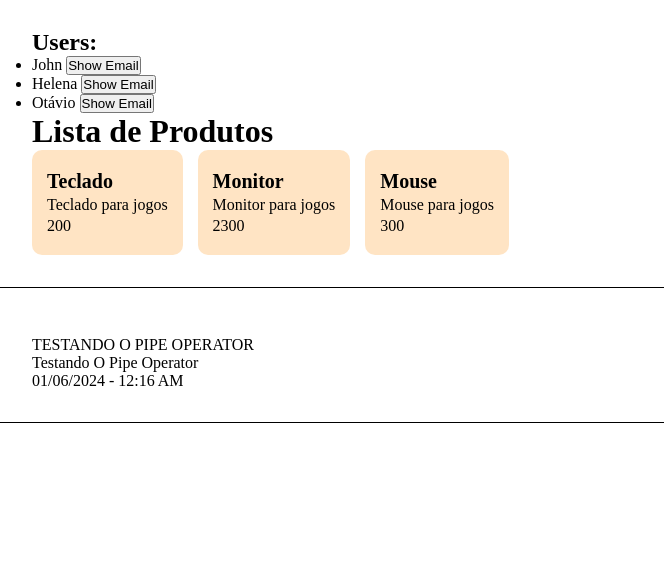
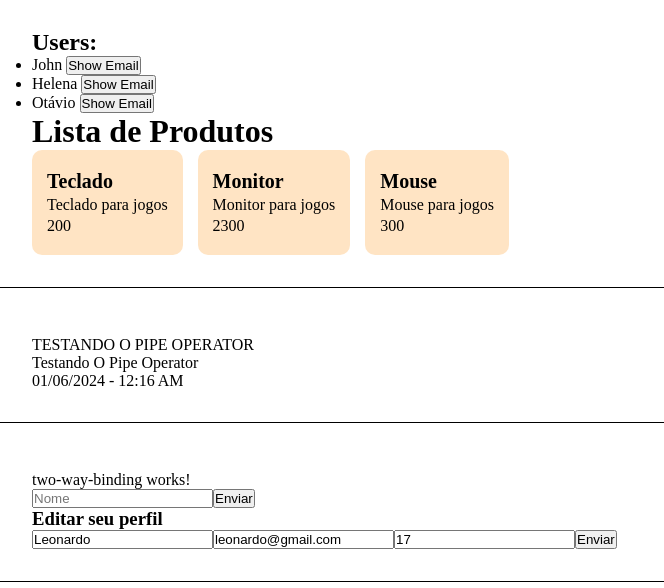
Before and after one commit to ssoaresleo/Angular, an Angular app: page / in a window 1280 px wide. Shown: the part 1206-1794 px from the top of the page, without its empty margins (0-664 px from the left). Built offline with nearby package versions, Linux system fonts and the light colour scheme.

Commit message:
two-way-data-binding

```diff
--- a/src/app/app.component.html
+++ b/src/app/app.component.html
@@ -13,3 +13,4 @@
 <app-emitter />
 <app-list-render />
 <app-pipes></app-pipes>
+<app-two-way-binding></app-two-way-binding>
--- a/src/app/app.component.ts
+++ b/src/app/app.component.ts
@@ -11,6 +11,7 @@ import { EventsComponent } from './components/events/events.component';
 import { EmitterComponent } from './components/emitter/emitter.component';
 import { ListRenderComponent } from './components/list-render/list-render.component';
 import { PipesComponent } from './components/pipes/pipes.component';
+import { TwoWayBindingComponent } from './components/two-way-binding/two-way-binding.component';
 
 @Component({
   selector: 'app-root',
@@ -25,6 +26,7 @@ import { PipesComponent } from './components/pipes/pipes.component';
     EmitterComponent,
     ListRenderComponent,
     PipesComponent,
+    TwoWayBindingComponent
   ],
   templateUrl: './app.component.html',
   styleUrl: './app.component.scss',
--- /dev/null
+++ b/src/app/components/two-way-binding/two-way-binding.component.html
@@ -0,0 +1,42 @@
+<div class="class">
+  <p>two-way-binding works!</p>
+
+  <form>
+    <input
+      type="text"
+      [(ngModel)]="name"
+      name="name"
+      placeholder="Nome"
+      (ngModelChange)="onChangeValue()"
+    />
+    <input type="submit" value="Enviar" />
+  </form>
+
+  @if (name) {
+  <p>O nome é: {{ name }}</p>
+  }
+
+  <h3>Editar seu perfil</h3>
+
+  <form>
+    <input
+      type="text"
+      placeholder="Seu nome"
+      [(ngModel)]="user.name"
+      name="name"
+    />
+    <input
+      type="text"
+      placeholder="Seu email"
+      [(ngModel)]="user.email"
+      name="email"
+    />
+    <input
+      type="text"
+      placeholder="Sua idade"
+      [(ngModel)]="user.age"
+      name="age"
+    />
+    <input type="submit" value="Enviar" (click)="onChangeUser()" />
+  </form>
+</div>
--- /dev/null
+++ b/src/app/components/two-way-binding/two-way-binding.component.ts
@@ -0,0 +1,28 @@
+import { CommonModule } from '@angular/common';
+import { Component } from '@angular/core';
+import { FormsModule } from '@angular/forms';
+
+@Component({
+  selector: 'app-two-way-binding',
+  standalone: true,
+  imports: [CommonModule, FormsModule],
+  templateUrl: './two-way-binding.component.html',
+  styleUrl: './two-way-binding.component.scss',
+})
+export class TwoWayBindingComponent {
+  name: string = '';
+
+  user = {
+    name: 'Leonardo',
+    email: 'leonardo@gmail.com',
+    age: 17,
+  };
+
+  onChangeValue() {
+    console.log(`O evento mudou! ${this.name}`);
+  }
+
+  onChangeUser() {
+    console.log(`Usuário atualizado ${this.user}`);
+  }
+}
```
Also changed, not shown: src/app/components/two-way-binding/two-way-binding.component.scss (added), 2 other files (tests, documents, lock files or other folders).
